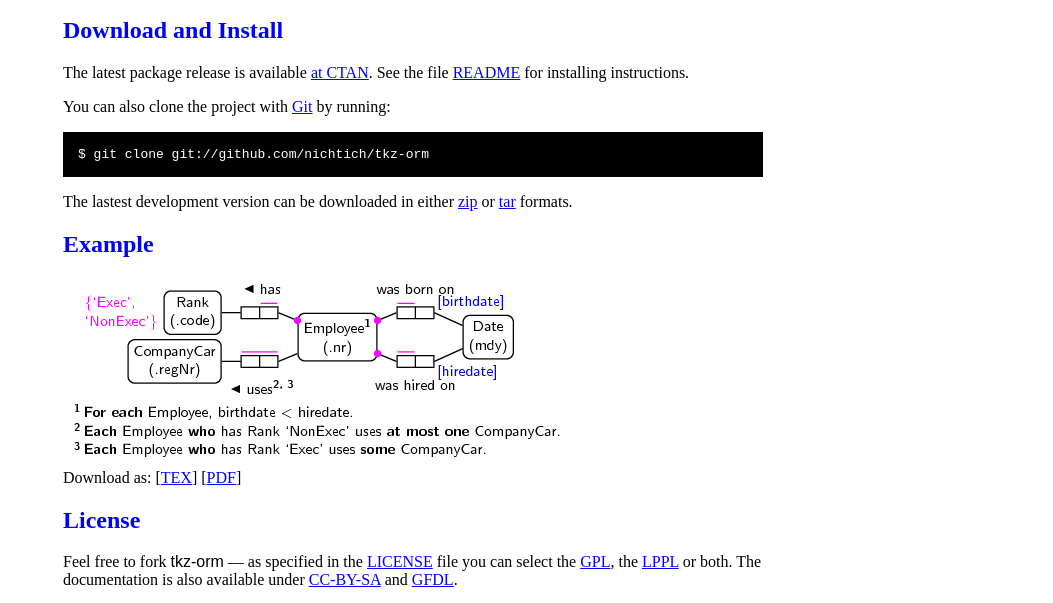
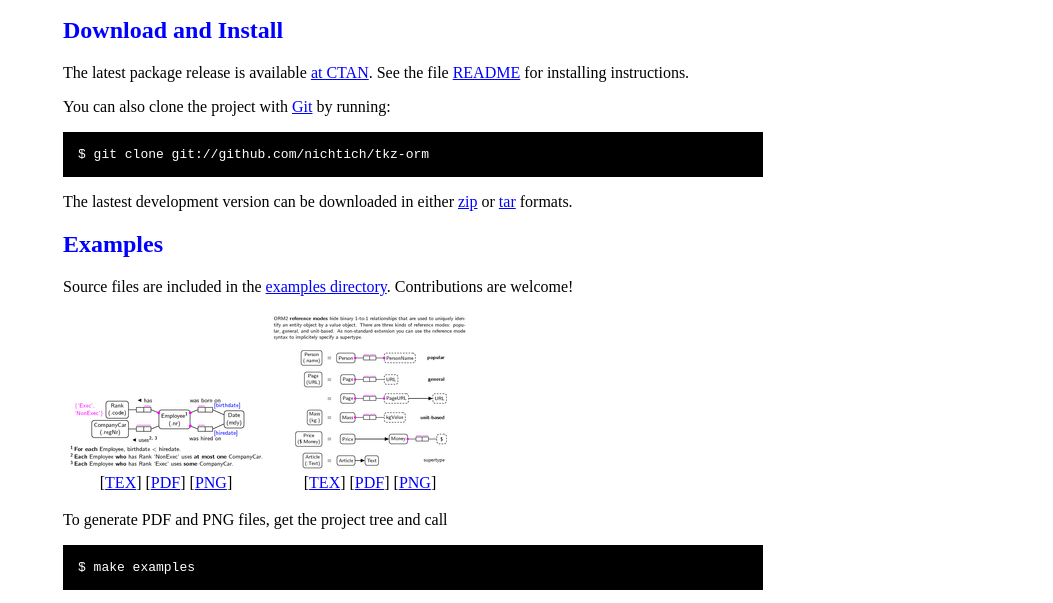
Before and after one commit to nichtich/tkz-orm, a plain HTML site: page index.html in a window 1280 px wide. Shown: the part 324-927 px from the top of the page, without its empty margins (227-1280 px from the left). Drawn offline with Linux system fonts and the light colour scheme.

Commit message:
new example: refmodes

```diff
--- a/index.html
+++ b/index.html
@@ -28,6 +28,7 @@
     .download { float: right; }
     .sc { font-variant:small-caps; }
     .ss { font-family:sans-serif; }
+    .examples td { vertical-align: bottom; text-align: center; }
     pre { background: #000; color: #fff; padding: 15px;}
     hr { border: 0; width: 80%; border-bottom: 1px solid #aaa}
     .footer { text-align:center; padding-top:30px; font-style: italic; }
@@ -75,20 +76,37 @@
     <p>You can also clone the project with <a href="http://git-scm.com">Git</a>
       by running:
       <pre>$ git clone git://github.com/nichtich/tkz-orm</pre>
-    </p>
+    </p> <!-- TODO: explain how to checkout specific releases -->
     <p>The lastest development version can be downloaded in either
       <a href="http://github.com/nichtich/tkz-orm/zipball/master">zip</a> or
       <a href="http://github.com/nichtich/tkz-orm/tarball/master">tar</a> formats.
     </p>
 
-    <h2>Example</h2>
-    <!-- This should be created automatically.
+    <h2>Examples</h2>
+    <!-- TODO: This should be created automatically.
          See http://www.texample.net/tikz/examples/tkz-orm-example/ -->
     <p>
-      <img src="examples/employee.png"><br/>
-      Download as:
+      Source files are included in the
+      <a href="http://github.com/nichtich/tkz-orm/tree/master/examples/">examples directory</a>.
+      Contributions are welcome!
+    <table class="examples">
+    <tr><td>
+      <a href="examples/employee.png"><img src="examples/employee.thumb.png"></a><br/>
       [<a href="http://github.com/nichtich/tkz-orm/raw/master/examples/employee.tex">TEX</a>]
       [<a href="examples/employee.pdf">PDF</a>]
+      [<a href="examples/employee.png">PNG</a>]
+    </td>
+    <td>
+      <a href="examples/refmodes.png"><img src="examples/refmodes.thumb.png"></a><br/>
+      [<a href="http://github.com/nichtich/tkz-orm/raw/master/examples/refmodes.tex">TEX</a>]
+      [<a href="examples/refmodes.pdf">PDF</a>]
+      [<a href="examples/refmodes.png">PNG</a>]
+    </td>
+    </tr>
+    </table>
+    </p>
+    <p>To generate PDF and PNG files, get the project tree and call
+      <pre>$ make examples</pre>
     </p>
 
     <h2>License</h2>
```
Also changed, not shown: examples/employee.thumb.png (added), examples/refmodes.png (added), examples/refmodes.thumb.png (added), 1 other file.
